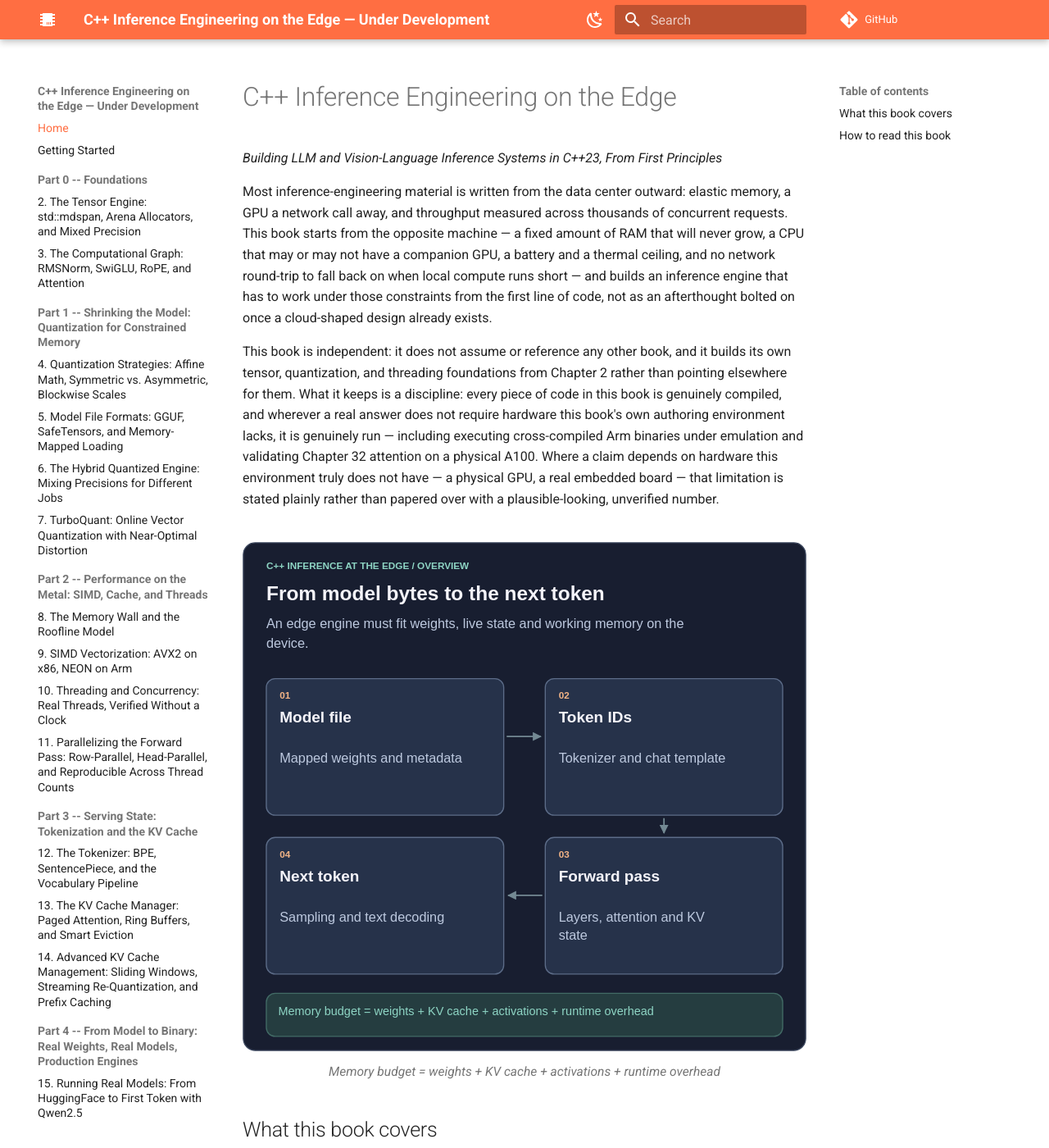
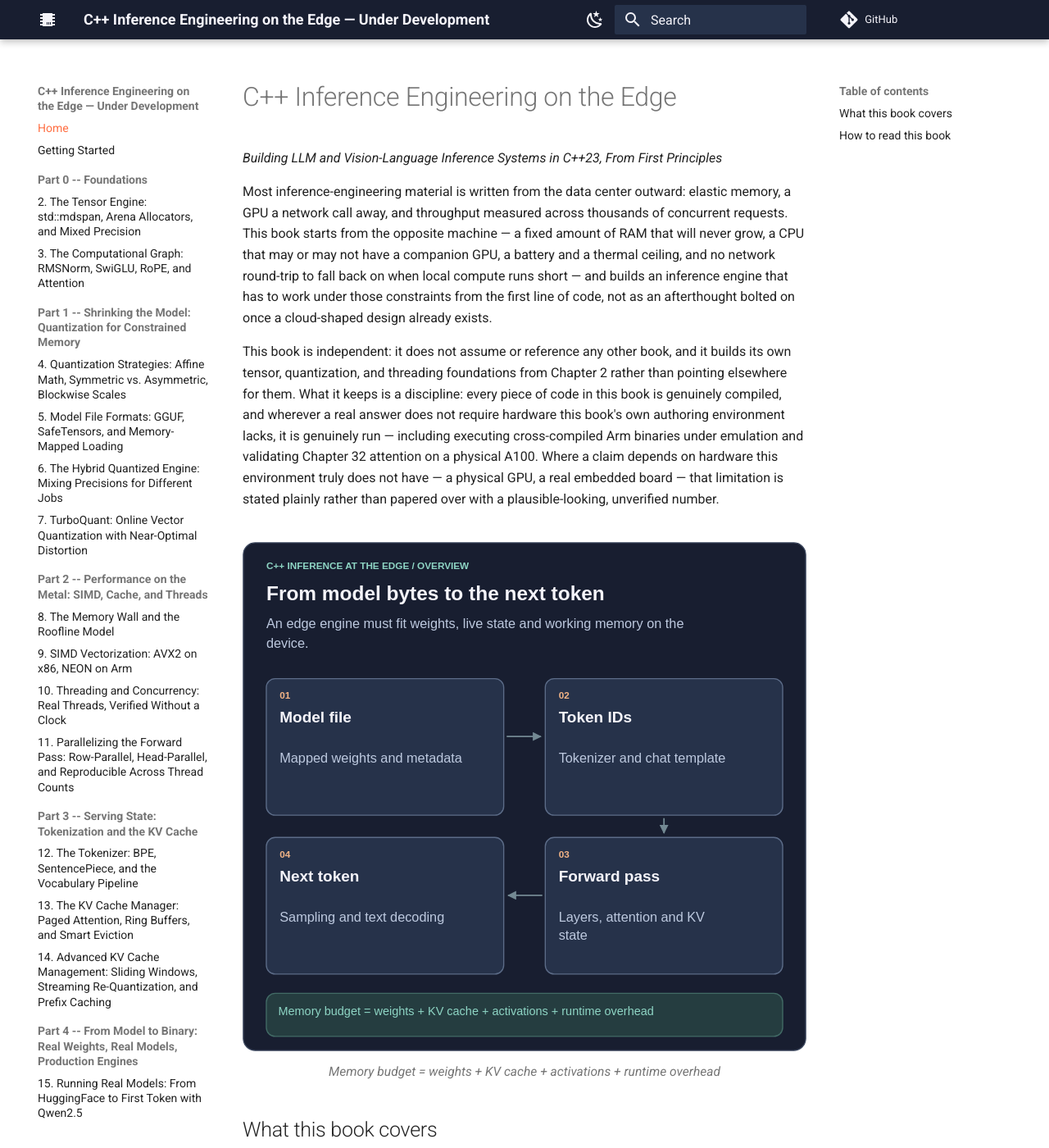
Before and after one commit to MaximumBeings/cpp_inference_engineering_on_the_edge_from_first_principles, an MkDocs documentation site: the page built from docs/index.md, in a window 1280 px wide and 1400 px high. Shown: the whole window at 82% size. Built offline with MkDocs 1.6.1 and Material for MkDocs 9.7.7, drawn with Linux system fonts in a browser that asks for light colours; comment, search, counter and statistics services are not loaded.

Commit message:
Match site header to the dark diagram palette

```diff
--- /dev/null
+++ b/docs/stylesheets/header.css
@@ -0,0 +1,14 @@
+/* Match the navigation header to the illustration background in both modes. */
+.md-header,
+.md-tabs {
+  background-color: #181e30;
+  color: #f5f4fa;
+}
+.md-header .md-search__form {
+  background-color: #26324a;
+}
+.md-header .md-search__input,
+.md-header .md-search__input::placeholder,
+.md-header .md-search__icon {
+  color: #f5f4fa;
+}
--- a/mkdocs.yml
+++ b/mkdocs.yml
@@ -111,3 +111,4 @@ extra:
 
 extra_css:
   - stylesheets/figures.css
+  - stylesheets/header.css
```
